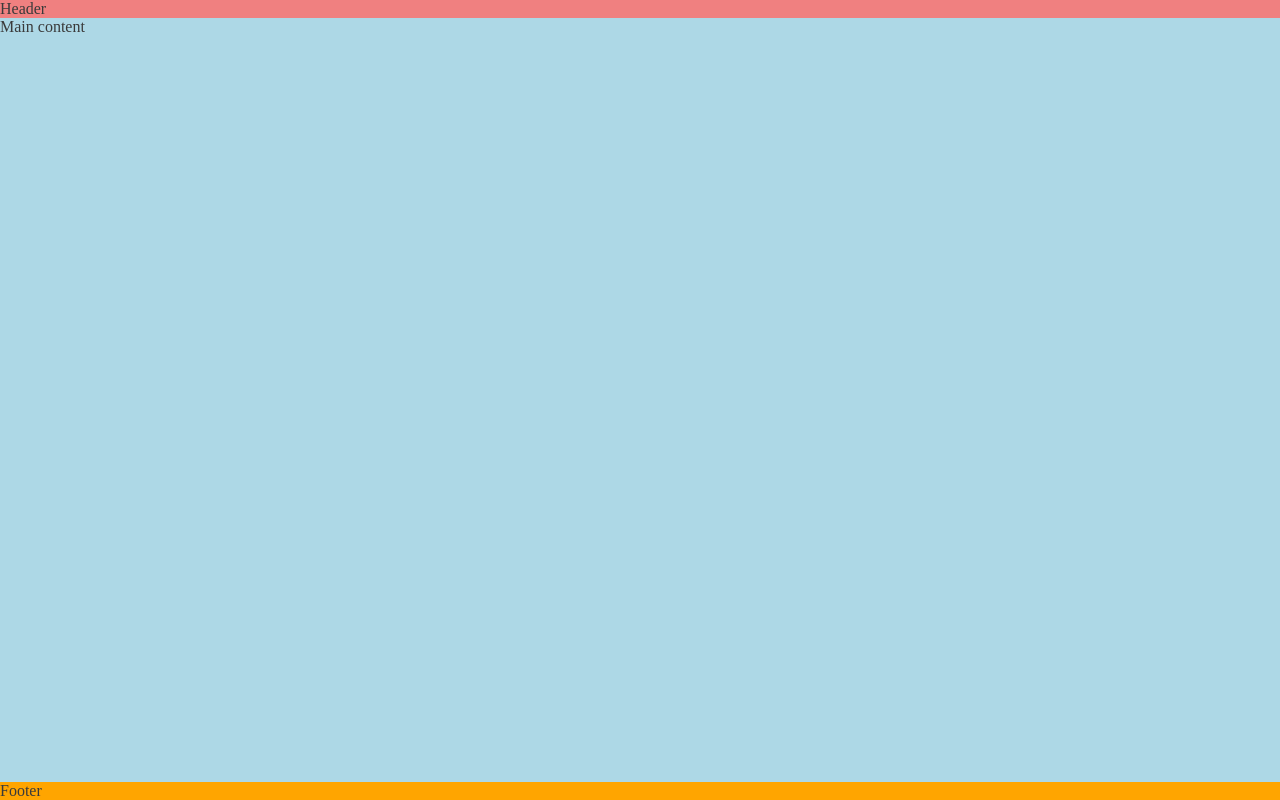
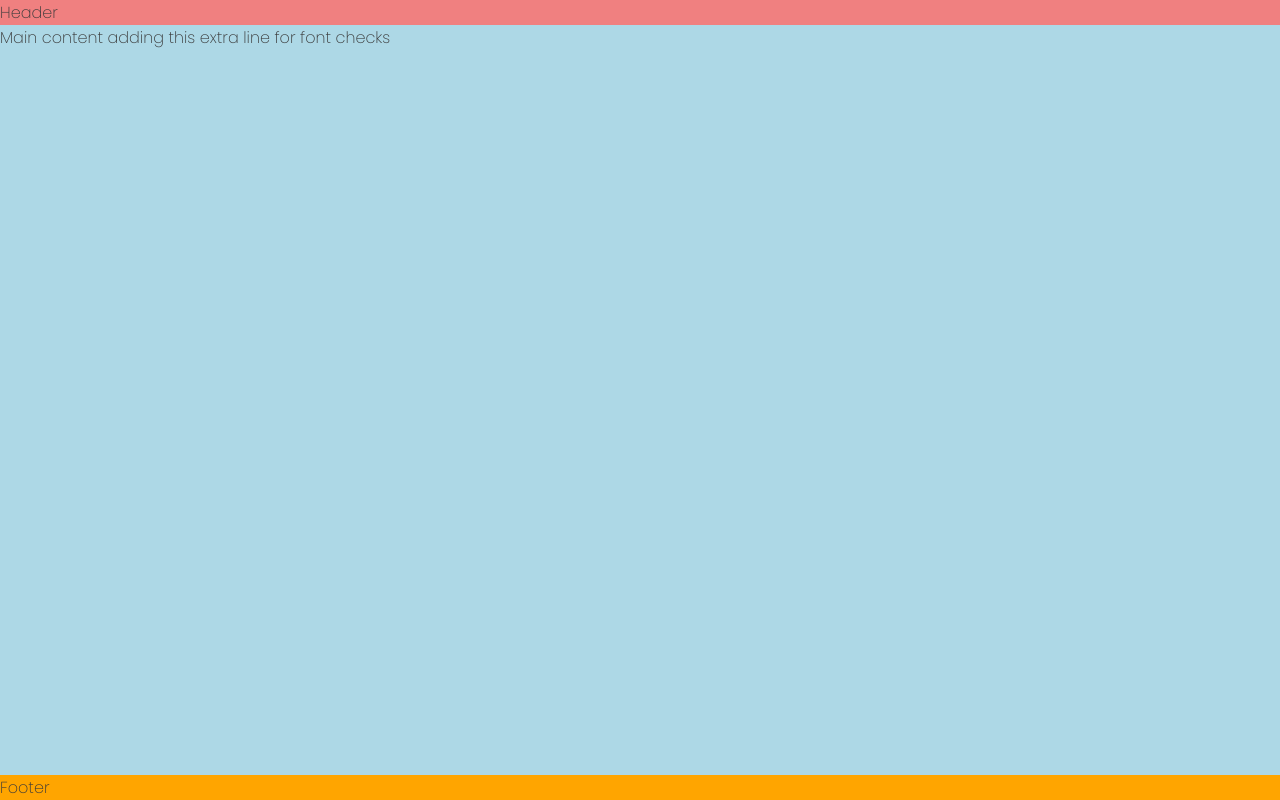
Before and after one commit to Jordan-Finlay/Love-running, a plain HTML site: page index.html in a window 1280 px wide. Drawn offline with Linux system fonts and the light colour scheme.

Commit message:
added font styles

```diff
--- a/assets/css/style.css
+++ b/assets/css/style.css
@@ -1,4 +1,8 @@
 /* Asterisk wildcard selector to override default styles added by the browser */
+
+@import url('https://fonts.googleapis.com/css2?family=Poppins:wght@200&display=swap');
+@import url('https://fonts.googleapis.com/css2?family=Lato:ital,wght@0,100;0,300;0,700;1,100&family=Poppins:wght@200&display=swap');
+
 * {
     padding: 0;
     margin: 0;
@@ -11,6 +15,7 @@ body {
     flex-direction: column;
     /* Generic project styles */
     color :#3a3a3a;
+    font-family: poppins, lato;
 }
 
 /* Header */
--- a/index.html
+++ b/index.html
@@ -39,7 +39,7 @@
     <header>Header</header>
 
     <!--Main-->
-    <main>Main content</main>
+    <main>Main content adding this extra line for font checks</main>
 
     <!--Footer-->
     <footer>Footer</footer>
```
